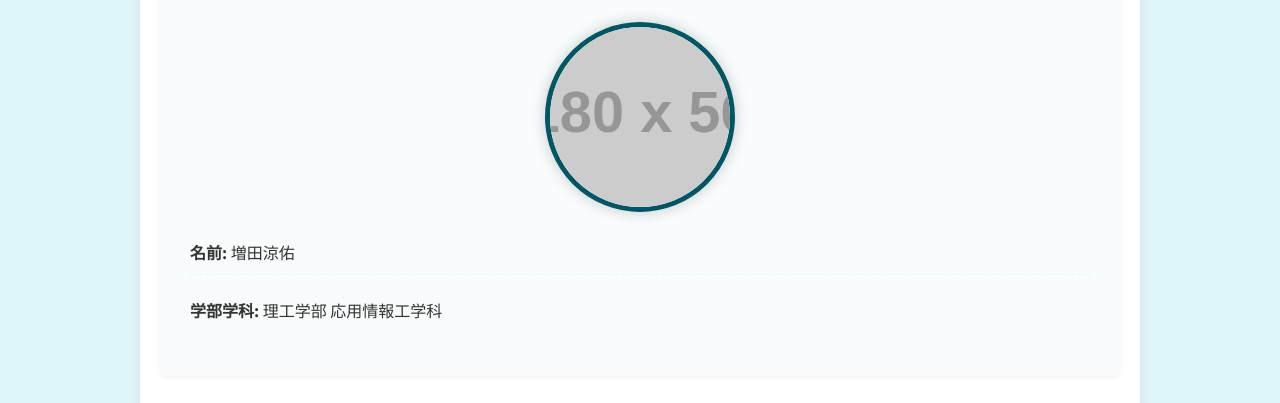
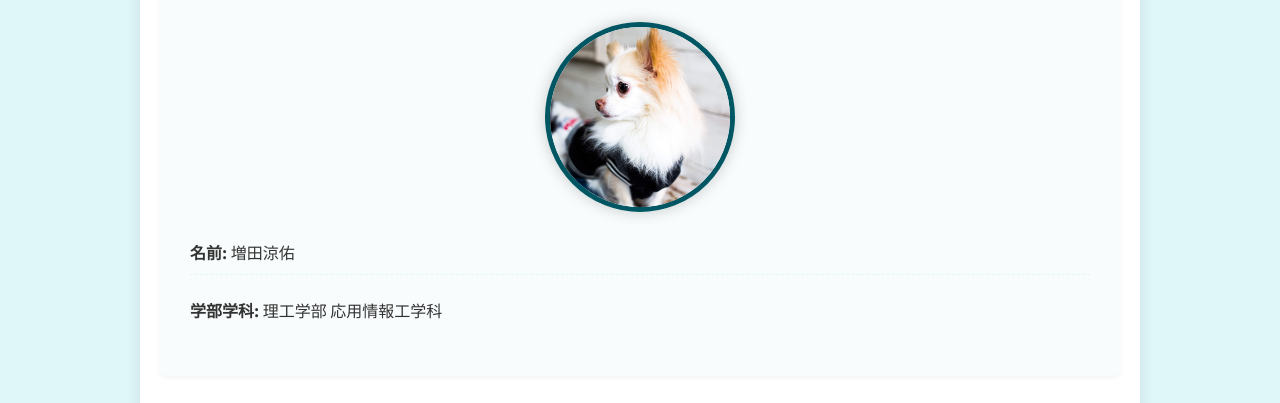
Before and after one commit to masuda-ryousuke/my-first-webpage, a plain HTML site: page index.html in a window 1280 px wide. Shown: the part 385-788 px from the top of the page. Drawn offline with nearby package versions, Linux system fonts and the light colour scheme; placeholder pictures from the web are drawn by us.

Commit message:
Update index.html

```diff
--- a/index.html
+++ b/index.html
@@ -122,7 +122,7 @@
     <div class="container">
         <section>
             <h2>自己紹介</h2>
-            <img src="https://via.placeholder.com/180/005662/FFFFFF?text=YOUR+PHOTO" alt="chihuahua1" class="profile-image">
+            <img src="chihuahua1.jpg" alt="chihuahua1" class="profile-image">
             <ul>
                 <li><strong>名前:</strong> 増田涼佑</li>
                 <li><strong>学部学科:</strong> 理工学部 応用情報工学科</li>
```
